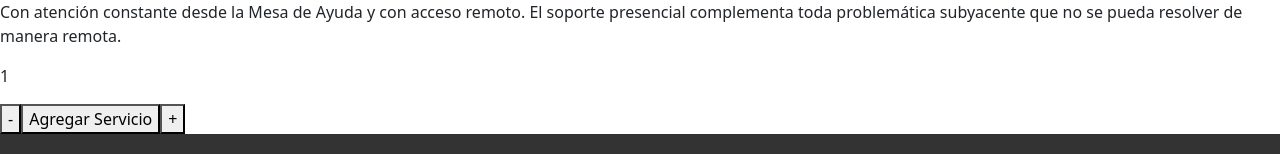
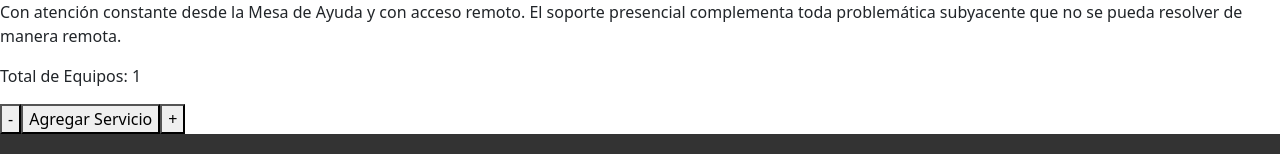
Before and after one commit to mramoszwenger/-ReactJS-entregaFinal-MaximilianoRamosZwenger, a React (Vite) app: page / in a window 1280 px wide. Shown: the part 1530-1684 px from the top of the page. Built offline with nearby package versions, Linux system fonts and the light colour scheme.

Commit message:
preEntrega2-MRZ-v2.3.1

```diff
--- a/src/components/ItemCount/ItemCount.jsx
+++ b/src/components/ItemCount/ItemCount.jsx
@@ -1,6 +1,6 @@
 import React, {useState} from 'react'
 
-const ItemCount = () => {
+const ItemCount = ({initial}) => {
 
     const [contador,setContador] = useState(1);
 
@@ -9,7 +9,7 @@ const ItemCount = () => {
     }
 
     const decrementar = () => {
-        if(contador > 1){
+        if(contador > initial){
             setContador(contador-1)
         }
     }
@@ -20,7 +20,7 @@ const ItemCount = () => {
 
   return (
     <div>
-        <p>{contador}</p>
+        <p>Total de Equipos: {contador}</p>
         <button onClick={decrementar}>-</button>
         <button onClick={agregarCarrito}>Agregar Servicio</button>
         <button onClick={incrementar}>+</button>
--- a/src/components/ItemDetail/ItemDetail.jsx
+++ b/src/components/ItemDetail/ItemDetail.jsx
@@ -9,7 +9,7 @@ const ItemDetail = ({service}) => {
         <h4>Desde ${service.precio}</h4>
         <p>{service.descripcion}</p>
 
-        <ItemCount/>
+        <ItemCount initial={1}/>
     </div>
   )
 }
```
